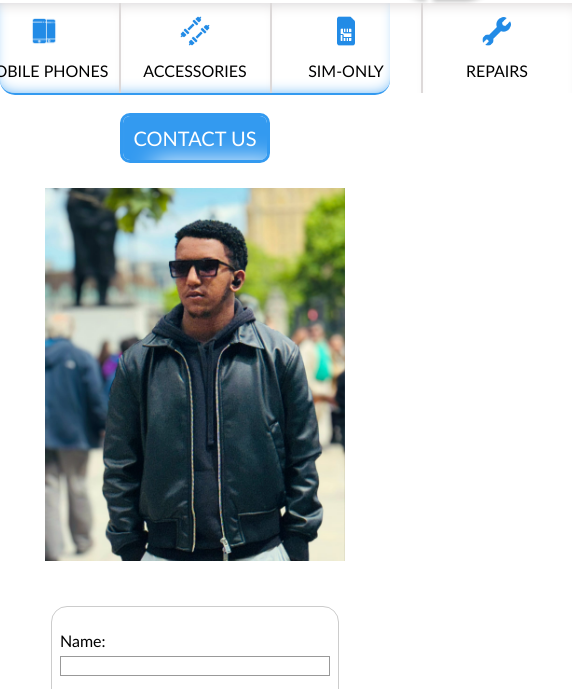
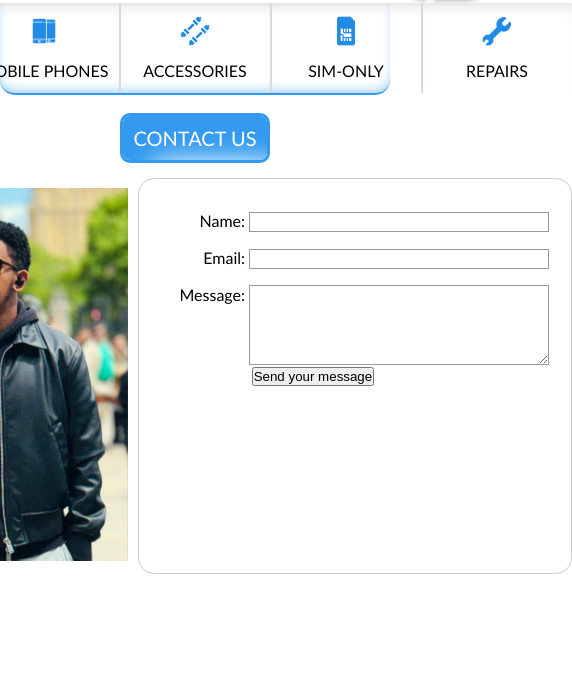
Before and after one commit to nahommesfin77/nahommesfin77.github.io, a plain HTML site: page Contact Us.html in a window 390 px wide. Shown: the part 132-821 px from the top of the page, 572 px wide, since content can reach past the window. Drawn offline with Linux system fonts and the light colour scheme; a web font is replaced by a local one.

Commit message:
reverted back contact-us css

```diff
--- a/css/main-contactus.css
+++ b/css/main-contactus.css
@@ -1,104 +1,90 @@
-# Update the CSS to ensure that the picture (map) and form stay side-by-side on larger screens
-# and stack vertically only on small screens
-
-contact_css_updated = """
-.bottom-section a:hover {
+.bottom-section a:hover{
   text-decoration: underline;
 }
-.bottom-section a:active {
-  color: rgb(74, 75, 77);
+.bottom-section a:active{
+  color:rgb(74, 75, 77);
 }
-.title {
-  font-size: 20px;
+.title{
+    font-size:20px;
     background-color: #ffffff;
-  color: rgb(255, 255, 255);
+    color:rgb(255, 255, 255);
     border-radius: 10px;
     padding: 10px;
-  margin: 15px;
-  border-style: solid;
-  border-color: #339AF0;
+    margin:15px;
+    border-style:solid;
+    border-color:#339AF0 ;
     box-shadow: inset #339AF0 20px 35px 25px 10px;
 }
 form {
-  width: 100%;
-  max-width: 400px;
+    /* Just to center the form on the page */
+    margin: 0 auto;
+    width: 400px;
+
+    /* To see the limits of the form */
     padding: 1em;
     border: 1px solid #ccc;
     border-radius: 1em;
-  box-sizing: border-box;
   }
+
   .form-div {
     margin-top: 1em;
   }
+
   label {
+    /* To make sure that all label have the same size and are properly align */
     display: inline-block;
     width: 90px;
     text-align: right;
   }
+
   input,
   textarea {
+    /* To make sure that all text field have the same font settings
+       By default, textarea are set with a monospace font */
     font: 1em sans-serif;
+
+    /* To give the same size to all text field */
     width: 300px;
-  max-width: 100%;
+
+    -moz-box-sizing: border-box;
     box-sizing: border-box;
+
+    /* To harmonize the look & feel of text field border */
     border: 1px solid #999;
   }
+
   input:focus,
   textarea:focus {
+    /* To give a little highlight on active elements */
     border-color: #000;
   }
+
   textarea {
+    /* To properly align multiline text field with their label */
     vertical-align: top;
+
+    /* To give enough room to type some text */
     height: 5em;
+
+    /* To allow users to resize any textarea vertically
+       It works only on Chrome, Firefox and Safari */
     resize: vertical;
   }
+
   .button {
-  padding-left: 90px;
+    /* To position the buttons to the same position of the text fields */
+    padding-left: 90px; /* same size as the label elements */
   }
+
   button {
+    /* This extra margin represent the same space as the space between
+       the labels and their text fields */
     margin-left: 0.5em;
   }
-.address {
-  display: flex;
-  justify-content: center;
-  align-items: flex-start;
-  flex-wrap: nowrap;
-  gap: 2em;
+  .address{
+	  display:flex;
+
   }
-.map {
+  .map{
 	  padding: 10px;
-  width: 100%;
-  max-width: 600px;
-  box-sizing: border-box;
   }
-
-/* Responsive Enhancements */
-@media (max-width: 768px) {
-  .address {
-    flex-direction: column;
-    align-items: center;
-  }
-  form {
-    width: 90%;
-    padding: 0.5em;
-  }
-  label {
-    display: block;
-    width: 100%;
-    text-align: left;
-    margin-bottom: 0.3em;
-  }
-  input,
-  textarea {
-    width: 100%;
-  }
-  .button {
-    padding-left: 0;
-    text-align: center;
-  }
-}
-"""
-
-# Overwrite the existing contact_responsive.css with the updated layout
-contact_css_path.write_text(contact_css_updated)
-str(contact_css_path)
```
Lines whose indentation alone changed are shown as unchanged.
